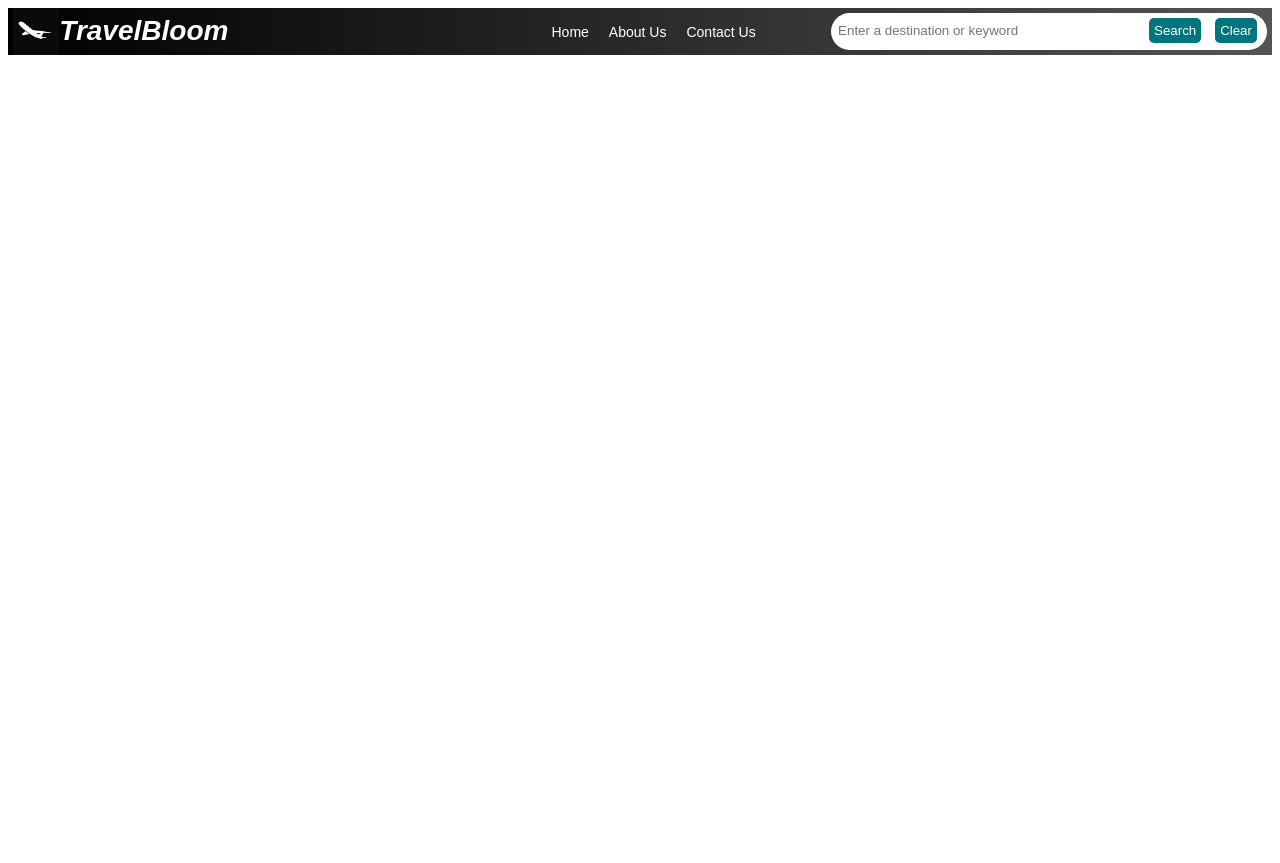
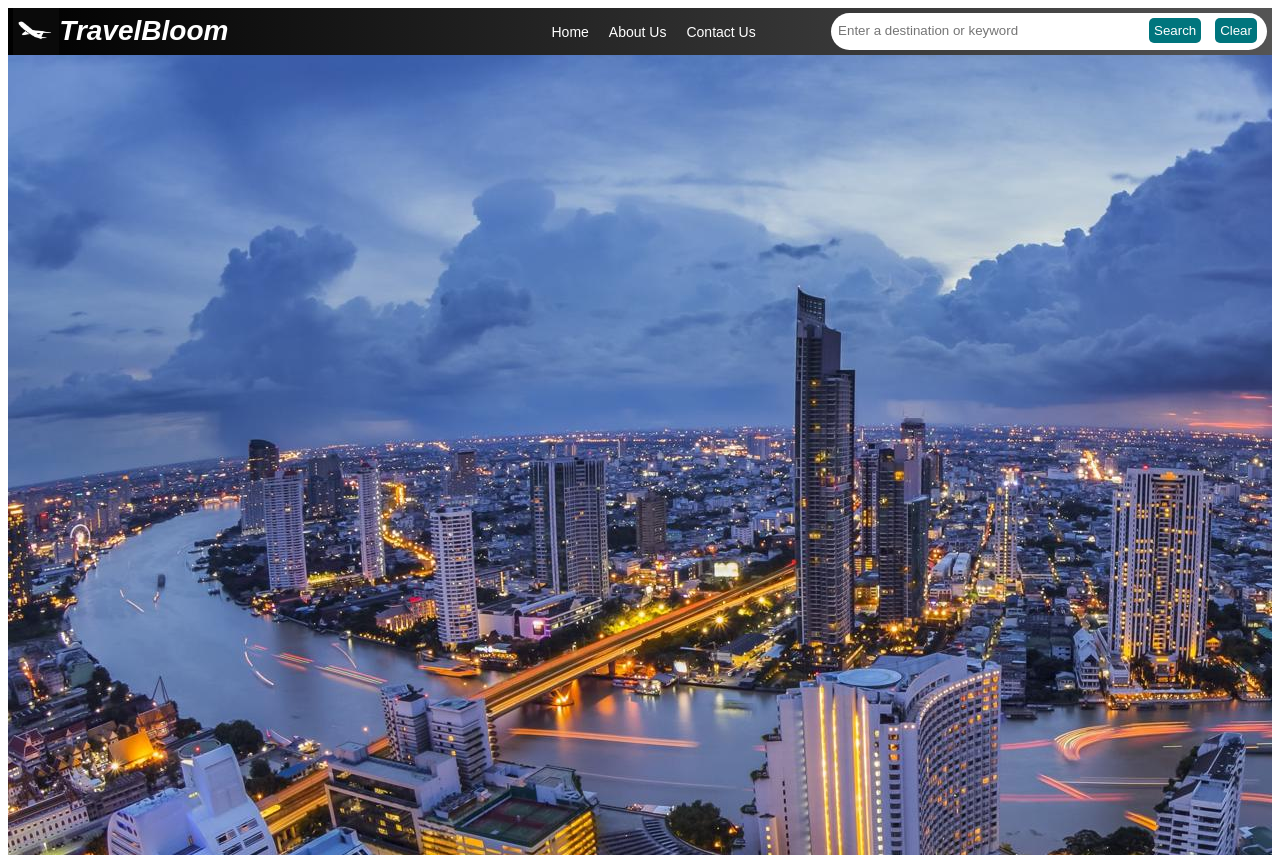
Before and after one commit to salbadr/travel_recommendations, a plain HTML site: page index.html in a window 1280 px wide. Before the commit the page ends 800 px from the top, so only its background shows below. Drawn offline with Linux system fonts and the light colour scheme.

Commit message:
added background image for home

```diff
--- a/index.html
+++ b/index.html
@@ -24,6 +24,8 @@
             <button id="clear">Clear</button>
         </div>
     </div>
+    <div class="container">
+    </div>
     <script src="./main.js" type="text/javascript"></script>
 </body>
 
--- a/main.css
+++ b/main.css
@@ -69,3 +69,8 @@ div.navigation .search button{
     border: 0px;
     border-radius: 5px;
 }
+
+div.container{
+    height: 100vh;
+    background-image: url('./images/city.jpg');
+}
```
Also changed, not shown: images/city.jpg (added).
